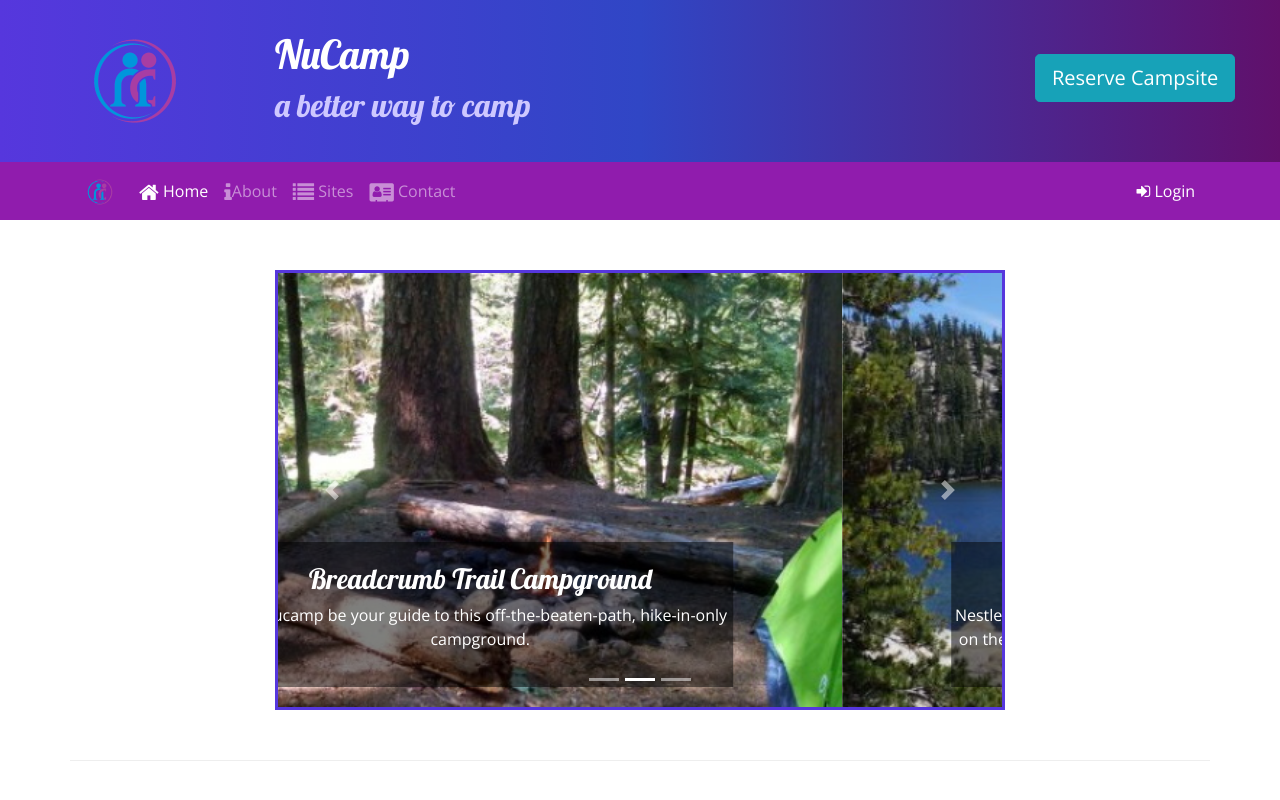
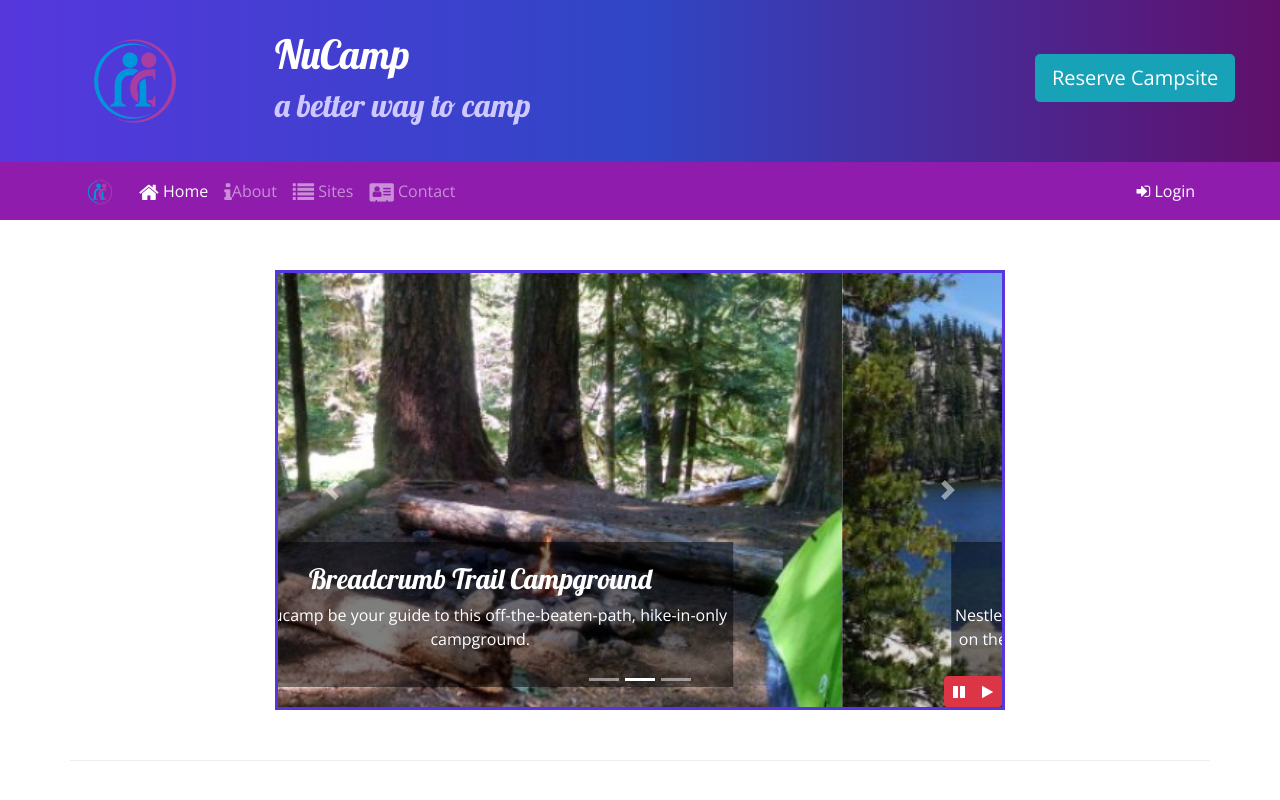
Before and after one commit to fyardlest1/nucamp-bootstrap, a website: page index.html in a window 1280 px wide. Shown: the top 800 px of the page. Drawn offline with nearby package versions, Linux system fonts and the light colour scheme.

Commit message:
Bootstrap and jQuery Part 1

```diff
--- a/css/styles.css
+++ b/css/styles.css
@@ -43,3 +43,9 @@ header h2 {
 .carousel {
     border: solid #5637DD;
 }
+
+#carouselButton {
+    position: absolute;
+    right: 0;
+    bottom: 0;
+}
--- a/index.html
+++ b/index.html
@@ -202,6 +202,7 @@
                             </div>
                         </div>
                     </div>
+                    <!-- Carousel button control -->
                     <a class="carousel-control-prev" href="#homeCarousel" role="button" data-slide="prev">
                         <span class="carousel-control-prev-icon"></span>
                         <span class="sr-only">Previous</span>
@@ -210,6 +211,16 @@
                         <span class="carousel-control-next-icon"></span>
                         <span class="sr-only">Next</span>
                     </a>
+
+                    <!-- Play-Pause Button control -->
+                    <div class="btn-group" id="carouselButton">
+                        <button class="btn btn-danger btn-sm" id="carouselPause">
+                            <i class="fa fa-pause"></i>
+                        </button>
+                        <button class="btn btn-danger btn-sm" id="carouselPlay">
+                            <i class="fa fa-play"></i>
+                        </button>
+                    </div>
                 </div>
             </div>
         </div>
@@ -305,7 +316,15 @@
     <script src="node_modules/bootstrap/dist/js/bootstrap.min.js"></script>
 
     <script>
-
+       $(function () {
+            $(".carousel").carousel({ interval: 2000 });
+            $("#carouselPause").click(function () {
+                $(".carousel").carousel("pause");
+            });
+            $("#carouselPlay").click(function () {
+                $(".carousel").carousel("cycle");
+            });
+        });
     </script>
 
 </body>
```
